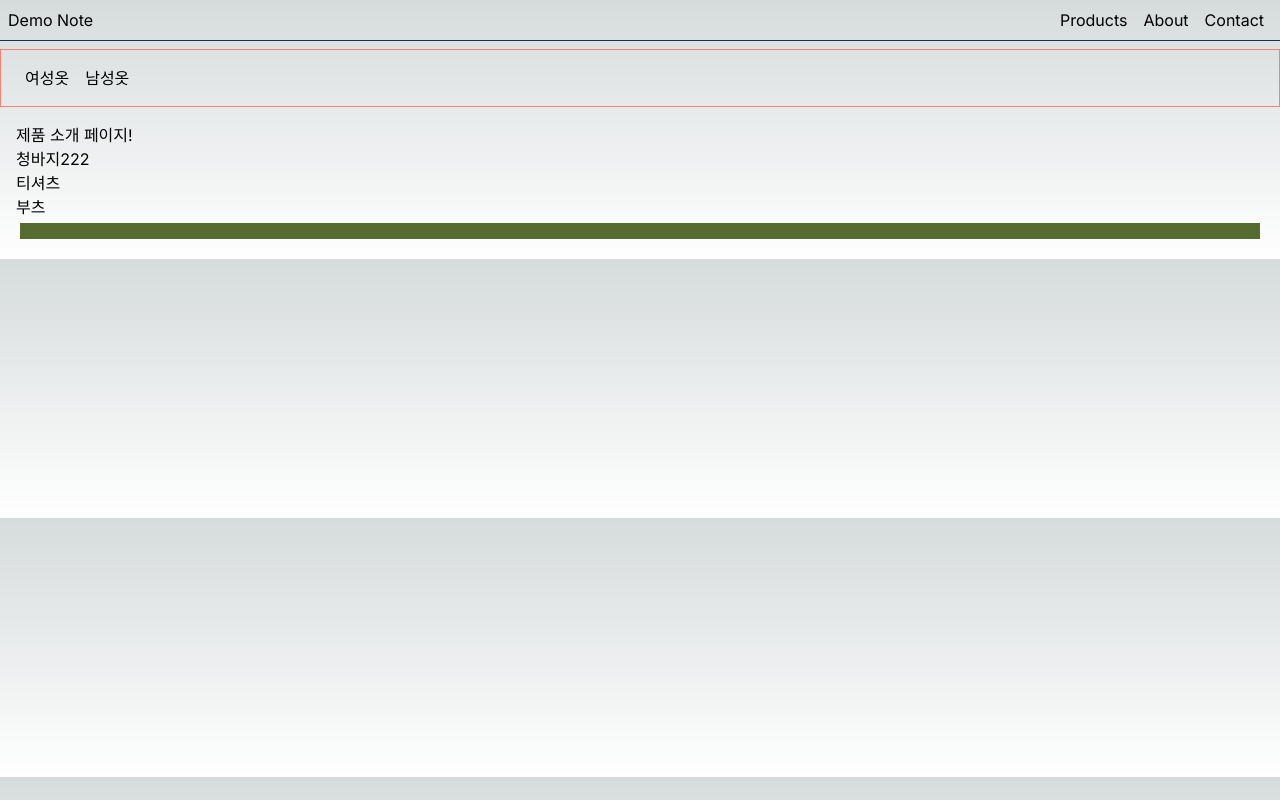
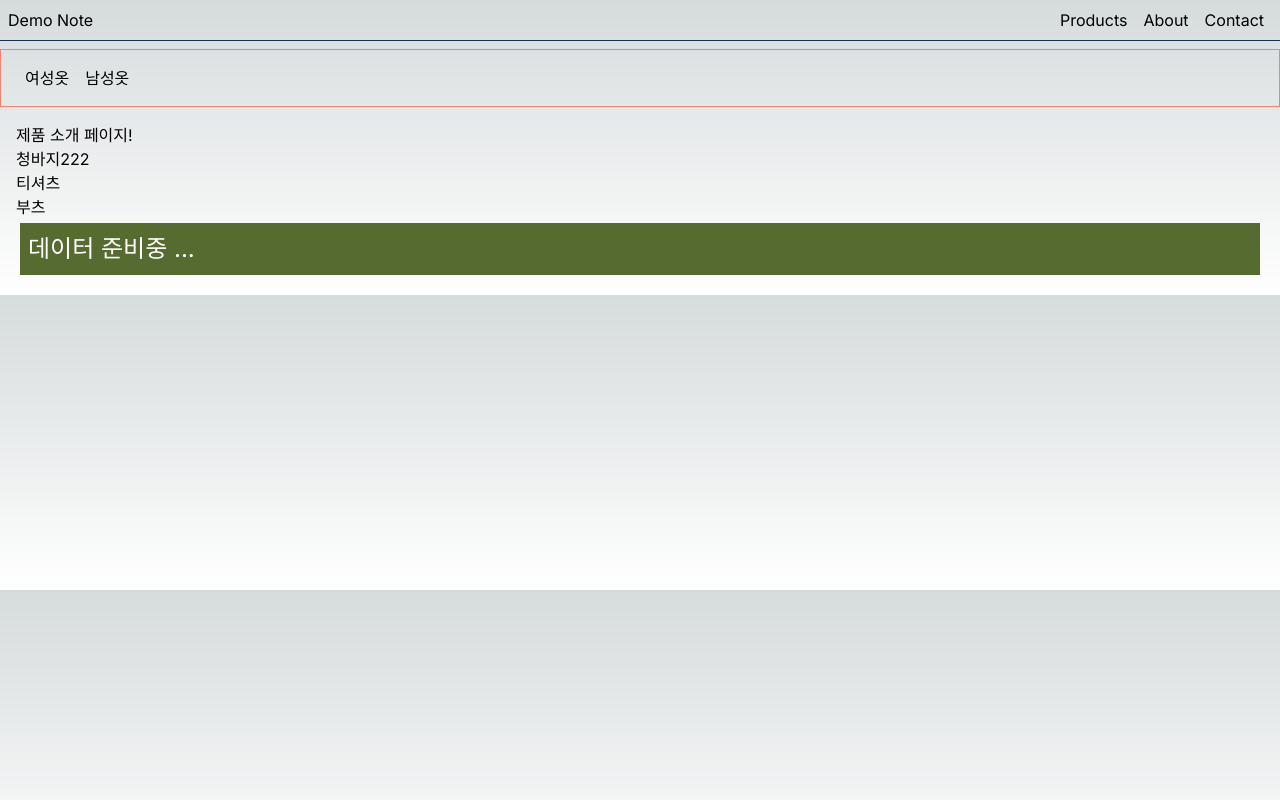
Before and after one commit to MinJeung-Kim/NextJS-Study, a Next.js app: page /products in a window 1280 px wide. Built offline with nearby package versions, Linux system fonts and the light colour scheme; no server answers.

Commit message:
#19 정적인 데이터 먼저 출력 후 네트워크 통신이 되면 실제 데이터로 업데이트

```diff
--- a/src/components/MeowArticle.tsx
+++ b/src/components/MeowArticle.tsx
@@ -3,7 +3,7 @@ import { useEffect, useState } from "react";
 import styles from "./MeowArticle.module.css";
 
 export default function MeowArticle() {
-  const [text, setText] = useState();
+  const [text, setText] = useState('데이터 준비중 ...');
 
   useEffect(() => {
     fetch("https://meowfacts.herokuapp.com")
```
